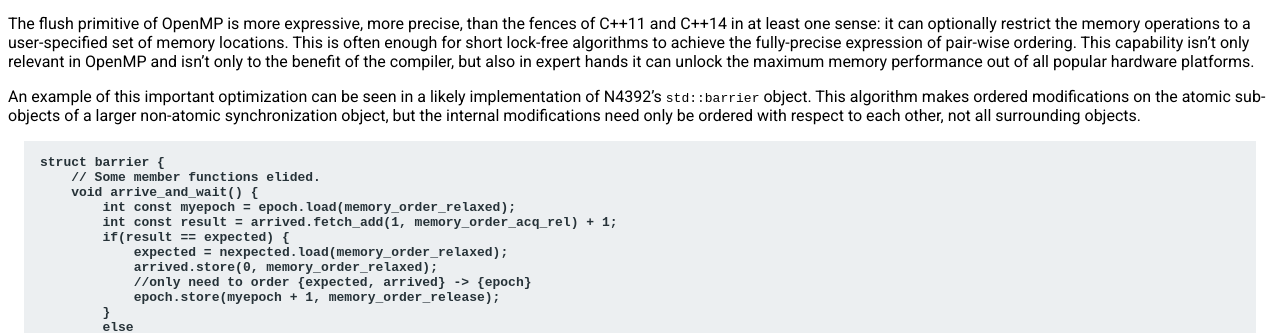
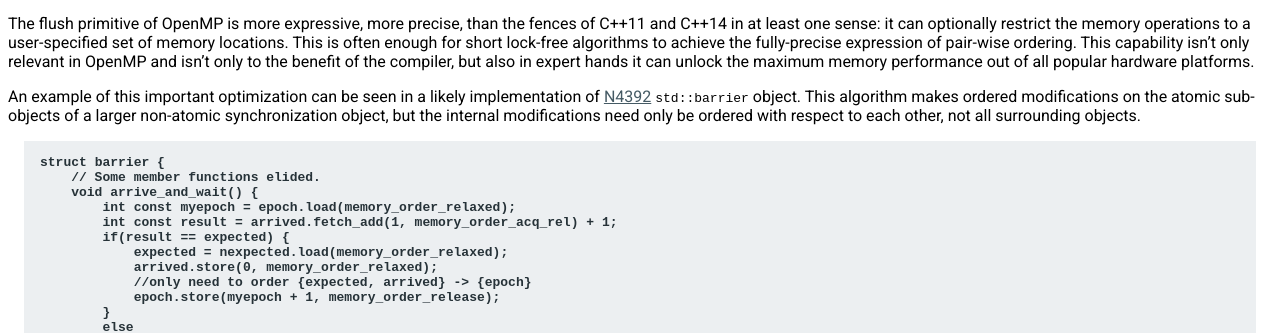
Before and after one commit to jfbastien/papers, a Sphinx documentation site: the page built from source/atomic_thread_fence.rst, in a window 1280 px wide. Shown: the part 599-932 px from the top of the page. Built offline with Sphinx 7.4.7, drawn with Linux system fonts in a browser that asks for light colours; part of the change alters nothing that is shown.

```diff
--- a/source/atomic_thread_fence.rst
+++ b/source/atomic_thread_fence.rst
@@ -32,10 +32,12 @@ benefit of the compiler, but also in expert hands it can unlock the maximum
 memory performance out of all popular hardware platforms.
 
 An example of this important optimization can be seen in a likely implementation
-of N4392's ``std::barrier`` object. This algorithm makes ordered modifications
-on the atomic sub-objects of a larger non-atomic synchronization object, but the
+of N4392_ ``std::barrier`` object. This algorithm makes ordered modifications on
+the atomic sub-objects of a larger non-atomic synchronization object, but the
 internal modifications need only be ordered with respect to each other, not all
 surrounding objects.
+
+.. _N4392: wg21.link/N4392
 
 .. code-block:: c++
 
```
